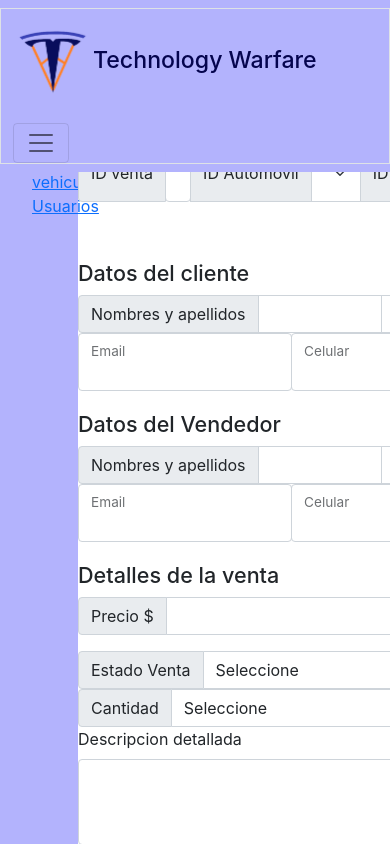
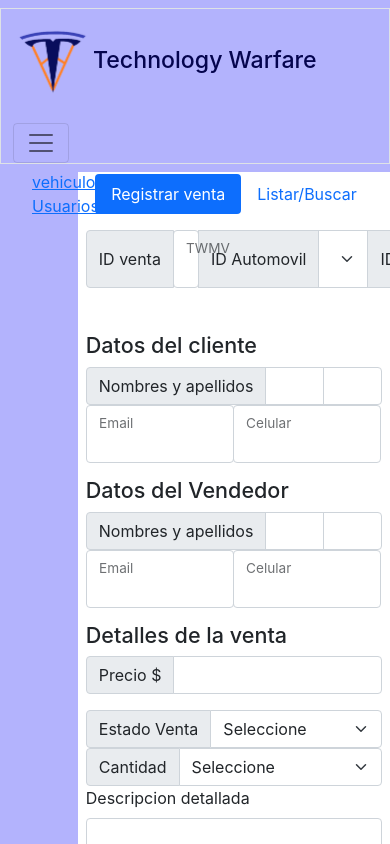
Before and after one commit to Technology-Warfare/Project-ciclo3, a React (Create React App) app in the folder tesla/: page /dashboard/ventas in a window 390 px wide. Shown: the top 844 px of the page. Built offline with nearby package versions, Linux system fonts and the light colour scheme.

Commit message:
Cambio margen  content para ajustar el responsive

```diff
--- a/tesla/src/Pages/styles/ventas.css
+++ b/tesla/src/Pages/styles/ventas.css
@@ -1,3 +1,5 @@
 .content-ventas{
-    margin-left: auto;
+    margin-left: 2%;
+    margin-top: 15%;
+    width: 76%;
 }
```
